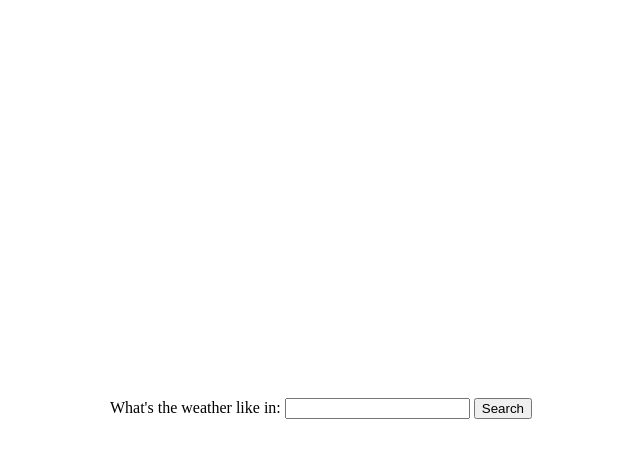
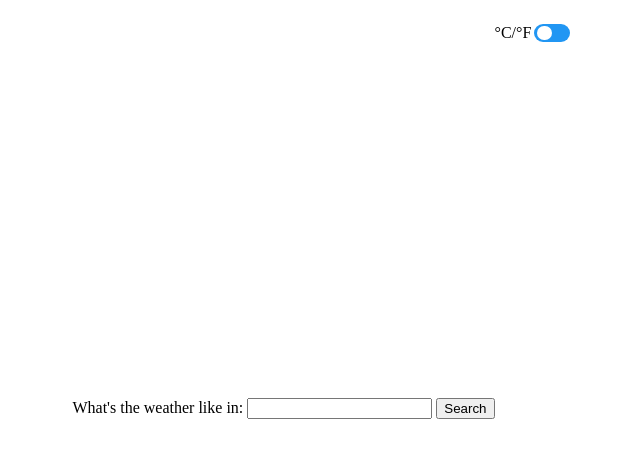
Before and after one commit to MatthewWard-Repos/odin-weather-app, a website built with webpack: page src/template.html in a window 1280 px wide. Shown: the whole page, without its empty margins (327-967 px from the left). Built offline with nearby package versions, Linux system fonts and the light colour scheme.

Commit message:
Create and style temperature unit toggle.

```diff
--- a/src/styles.css
+++ b/src/styles.css
@@ -4,6 +4,12 @@
   display: flex;
   justify-content: center;
   align-items: center;
+}
+.temp-toggle {
+  display: flex;
+  gap: 3px;
+  align-items: center;
+  align-self: flex-start;
 }
 
 #results-box {
@@ -21,7 +27,7 @@
 }
 .description {
   white-space: normal;
-  word-break: break-word;
+  overflow-wrap: break-word;
 }
 #unit-box {
   flex: 0 1 50%;
@@ -29,3 +35,55 @@
 #value-box {
   flex: 0 1 50%;
 }
+
+.switch {
+  position: relative;
+  display: inline-block;
+  width: 2.2rem;
+  height: 1.1rem;
+}
+
+.switch input {
+  opacity: 0;
+  width: 0;
+  height: 0;
+}
+
+.slider {
+  position: absolute;
+  cursor: pointer;
+  top: 0;
+  left: 0;
+  right: 0;
+  bottom: 0;
+  background-color: #2196f3;
+  -webkit-transition: 0.4s;
+  transition: 0.4s;
+}
+.slider:before {
+  position: absolute;
+  content: "";
+  height: 0.9rem;
+  width: 0.9rem;
+  left: 3px;
+  bottom: 1.5px;
+  background-color: white;
+  -webkit-transition: 0.4s;
+  transition: 0.4s;
+}
+
+input:focus + .slider {
+  box-shadow: 0 0 1px #2196f3;
+}
+
+input:checked + .slider:before {
+  -webkit-transform: translateX(1rem);
+  -ms-transform: translateX(1rem);
+  transform: translateX(1rem);
+}
+.slider.round {
+  border-radius: 34px;
+}
+.slider.round::before {
+  border-radius: 50%;
+}
--- a/src/template.html
+++ b/src/template.html
@@ -14,14 +14,14 @@
           <button type="submit">Search</button>
         </div>
       </form>
-      <div id="results-box">
-        <!-- <div class="location-div"></div>
-        <div class="description-div"></div>
-        <div class="conditions-div"></div>
-        <div class="temperature-div"></div>
-        <div class="feels-like-div"></div>
-        <div class="precipitation-div"></div> -->
+      <div class="temp-toggle">
+        <p>°C/°F</p>
+        <label class="switch">
+          <input type="checkbox" />
+          <span class="slider round"></span>
+        </label>
       </div>
+      <div id="results-box"></div>
     </div>
   </body>
 </html>
```
